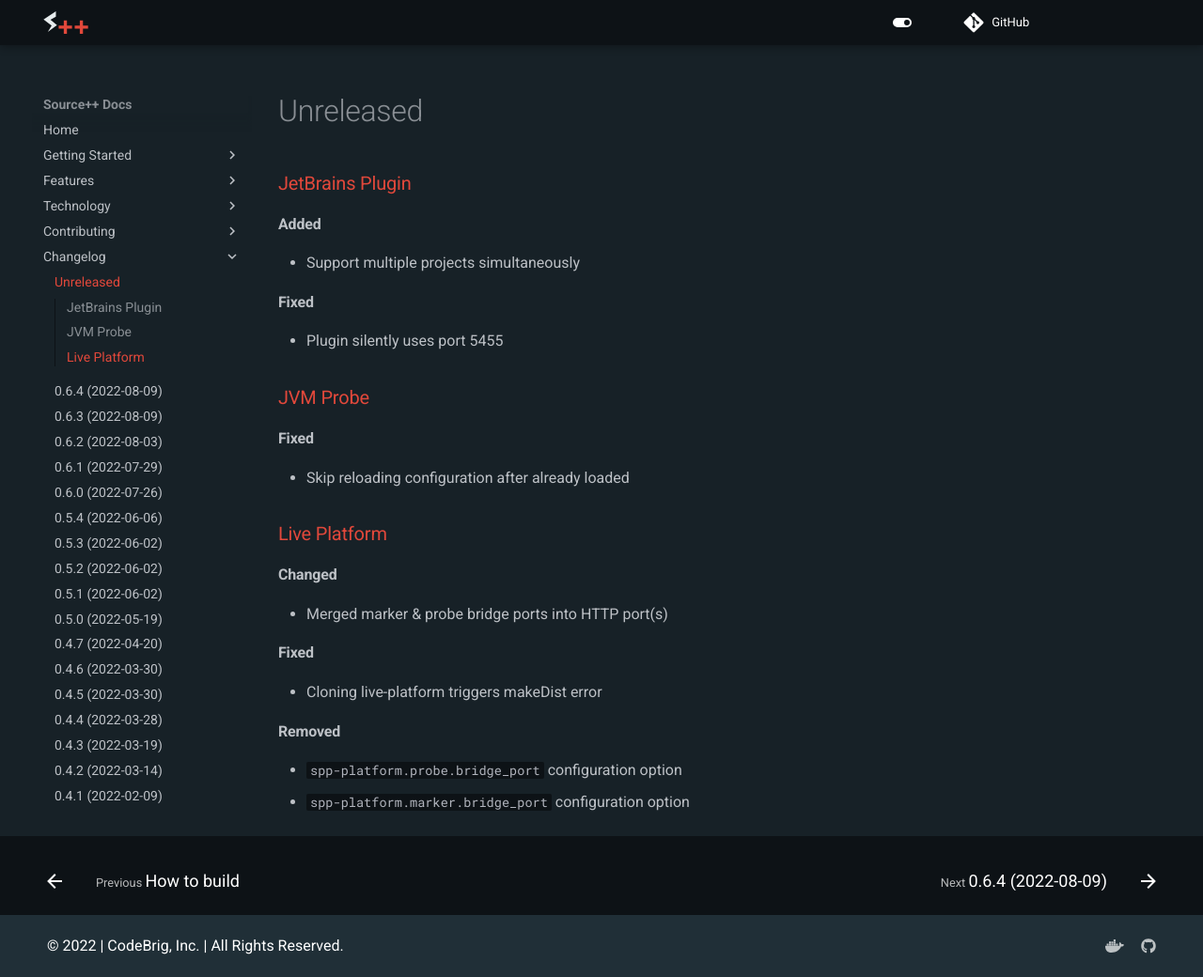
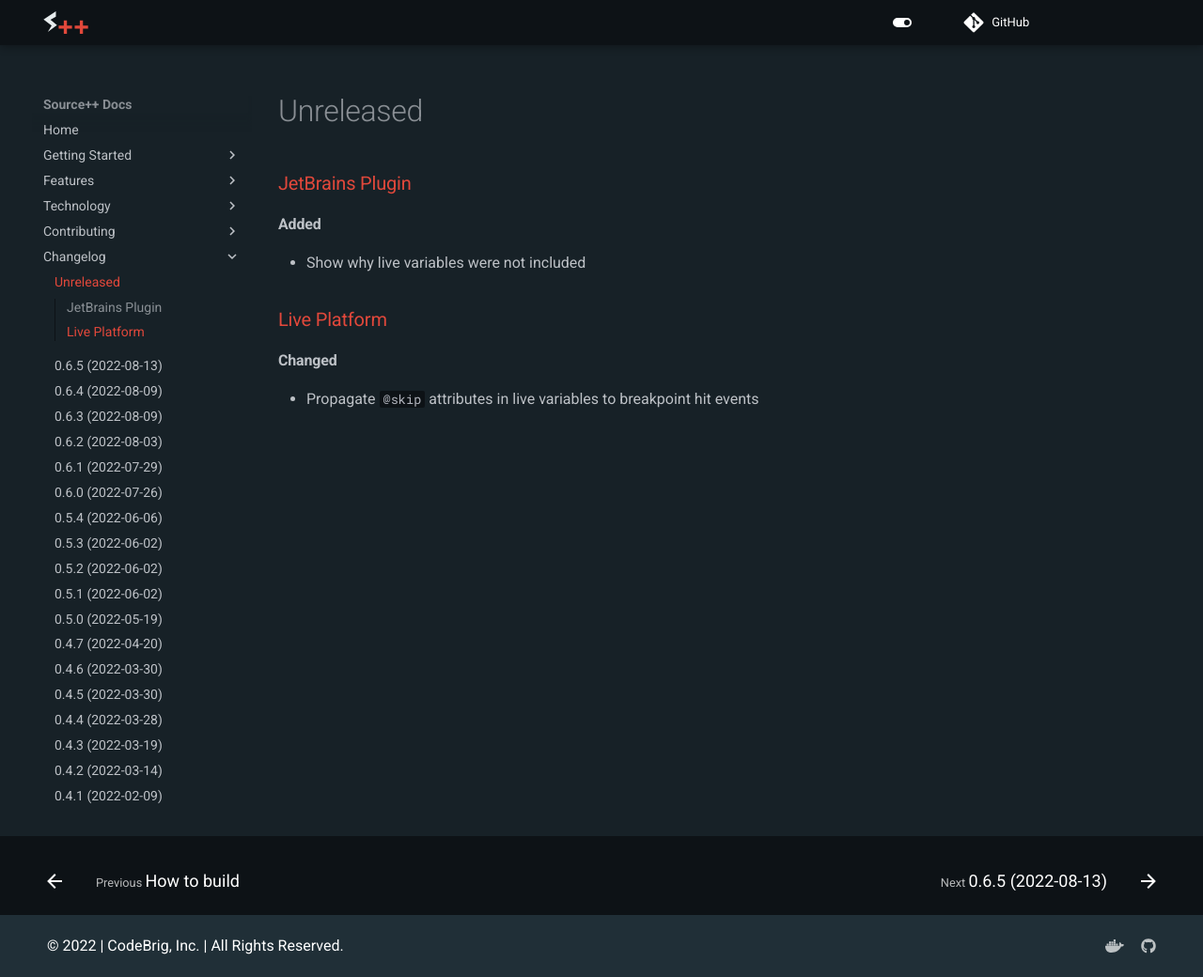
Before and after one commit to sourceplusplus/documentation, an MkDocs documentation site: the page built from docs/changelog/README.md, in a window 1280 px wide and 1040 px high. Shown: the whole window at 94% size. Built offline with MkDocs 1.6.1 and Material for MkDocs 9.7.7, drawn with Linux system fonts in a browser that asks for light colours; comment, search, counter and statistics services are not loaded; the version menu is left out.

Commit message:
docs: changelog

```diff
--- a/docs/changelog/README.md
+++ b/docs/changelog/README.md
@@ -3,24 +3,9 @@
 ### [JetBrains Plugin](https://github.com/sourceplusplus/interface-jetbrains)
 
 #### Added
-- Support multiple projects simultaneously
-
-#### Fixed
-- Plugin silently uses port 5455
-
-### [JVM Probe](https://github.com/sourceplusplus/probe-jvm)
-
-#### Fixed
-- Skip reloading configuration after already loaded
+- Show why live variables were not included
 
 ### [Live Platform](https://github.com/sourceplusplus/live-platform)
 
 #### Changed
-- Merged marker & probe bridge ports into HTTP port(s)
-
-#### Fixed
-- Cloning live-platform triggers makeDist error
-
-#### Removed
-- `spp-platform.probe.bridge_port` configuration option
-- `spp-platform.marker.bridge_port` configuration option
+- Propagate `@skip` attributes in live variables to breakpoint hit events
--- a/mkdocs.yml
+++ b/mkdocs.yml
@@ -53,7 +53,7 @@
     provider: google
     property: UA-111677030-1
   spp:
-    latest_version: 0.6.4 #todo: could pull from changelog
+    latest_version: 0.6.5 #todo: could pull from changelog
 
 markdown_extensions:
   - attr_list
```
Also changed, not shown: docs/changelog/0.6.5.md (added, +26 -0 lines).
